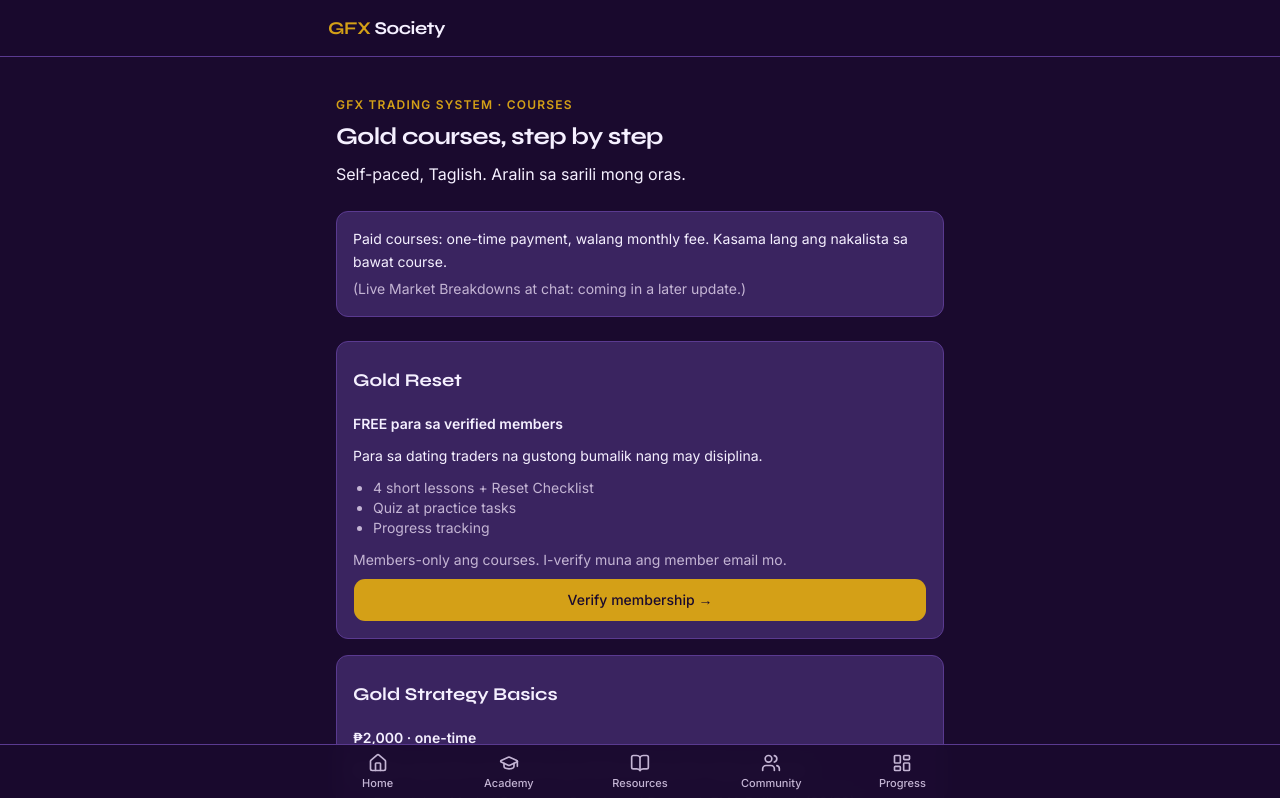
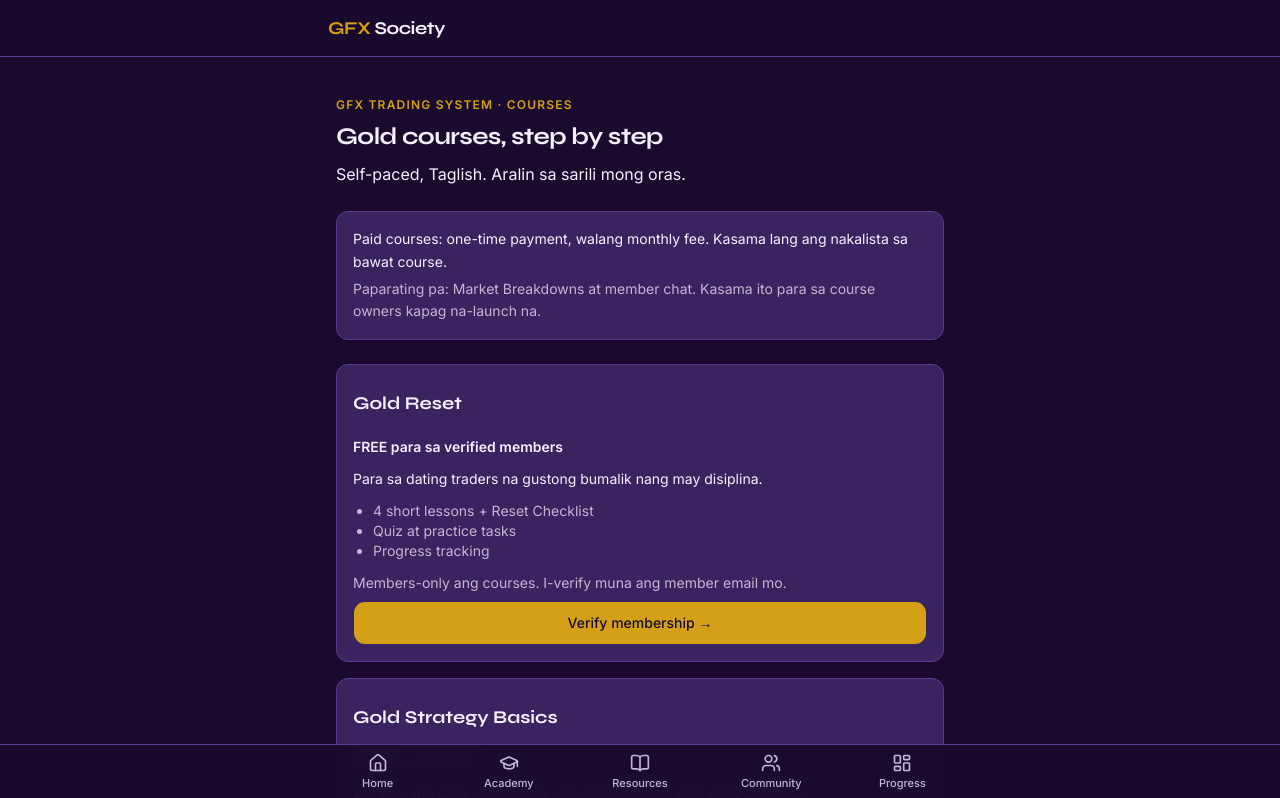
Before and after one commit to goldfxsociety/gfx-society, a Next.js app: page /courses in a window 1280 px wide. Shown: the top 798 px of the page. Built offline with nearby package versions, Linux system fonts and the light colour scheme; no server answers.

Commit message:
courses: single §E3 coming-later line on /courses and /training (drop 'Live ... chat' note)

```diff
--- a/src/app/courses/page.tsx
+++ b/src/app/courses/page.tsx
@@ -2,7 +2,7 @@ import type { Metadata } from "next";
 import Link from "next/link";
 import { buttonVariants } from "@/components/ui/button";
 import { cn } from "cn";
-import { cardPriceLine, COMING_LATER_NOTE, INCLUDED_NOTE } from "@/config/training";
+import { cardPriceLine, COMING_LATER_COURSE_NOTE, INCLUDED_NOTE } from "@/config/training";
 import { getAllCourseViews, nextLesson, type CourseView } from "@/lib/training/courses";
 import { formatPht } from "@/lib/training/time";
 import { Chip } from "@/components/training/chip";
@@ -120,7 +120,7 @@ export default async function CoursesPage() {
 
       <section className="rounded-lg border border-border bg-card p-4 text-sm leading-relaxed">
         <p>{INCLUDED_NOTE}</p>
-        <p className="mt-1 text-muted-foreground">{COMING_LATER_NOTE}</p>
+        <p className="mt-1 text-muted-foreground">{COMING_LATER_COURSE_NOTE}</p>
       </section>
 
       <ul className="flex flex-col gap-4">
--- a/src/app/training/page.tsx
+++ b/src/app/training/page.tsx
@@ -3,7 +3,7 @@ import Link from "next/link";
 import { redirect } from "next/navigation";
 import { buttonVariants } from "@/components/ui/button";
 import { cn } from "cn";
-import { COMING_LATER_NOTE } from "@/config/training";
+import { COMING_LATER_COURSE_NOTE } from "@/config/training";
 import { getAllCourseViews, nextLesson } from "@/lib/training/courses";
 import { Chip } from "@/components/training/chip";
 import { MembersFooter } from "@/components/training/members-footer";
@@ -70,7 +70,7 @@ export default async function TrainingPage() {
           ))}
         </ul>
       </section>
-      <p className="text-sm text-muted-foreground">{COMING_LATER_NOTE}</p>
+      <p className="text-sm text-muted-foreground">{COMING_LATER_COURSE_NOTE}</p>
       <MembersFooter />
     </div>
   );
--- a/src/config/training.ts
+++ b/src/config/training.ts
@@ -18,11 +18,10 @@ export const REFUND_COPY = {
 /** B12/B-AC6: Buy ships only when refund copy is filled in. */
 export const BUY_ENABLED = REFUND_COPY.tl.trim().length > 0;
 
-/** B6: ideas + chat ship in slices 3–4. */
-export const COMING_LATER_NOTE = "(Live Market Breakdowns at chat: coming in a later update.)";
 export const INCLUDED_NOTE = "Paid courses: one-time payment, walang monthly fee. Kasama lang ang nakalista sa bawat course.";
 
-/** Design spec §E3 (Ben: "Kasama pagka launch"): muted line under the inclusions list; never next to the price or Pay. */
+/** Design spec §E3 (Ben: "Kasama pagka launch"): the ONE coming-later line (TL; pages are Taglish). Max once per page;
+ *  never next to the price or Pay. EN per Design: "Coming later: Market Breakdowns and member chat, included for course owners once they launch." */
 export const COMING_LATER_COURSE_NOTE =
   "Paparating pa: Market Breakdowns at member chat. Kasama ito para sa course owners kapag na-launch na.";
 /** Design §E3, S8 = A: shown when membership is in grace or removed. */
```
